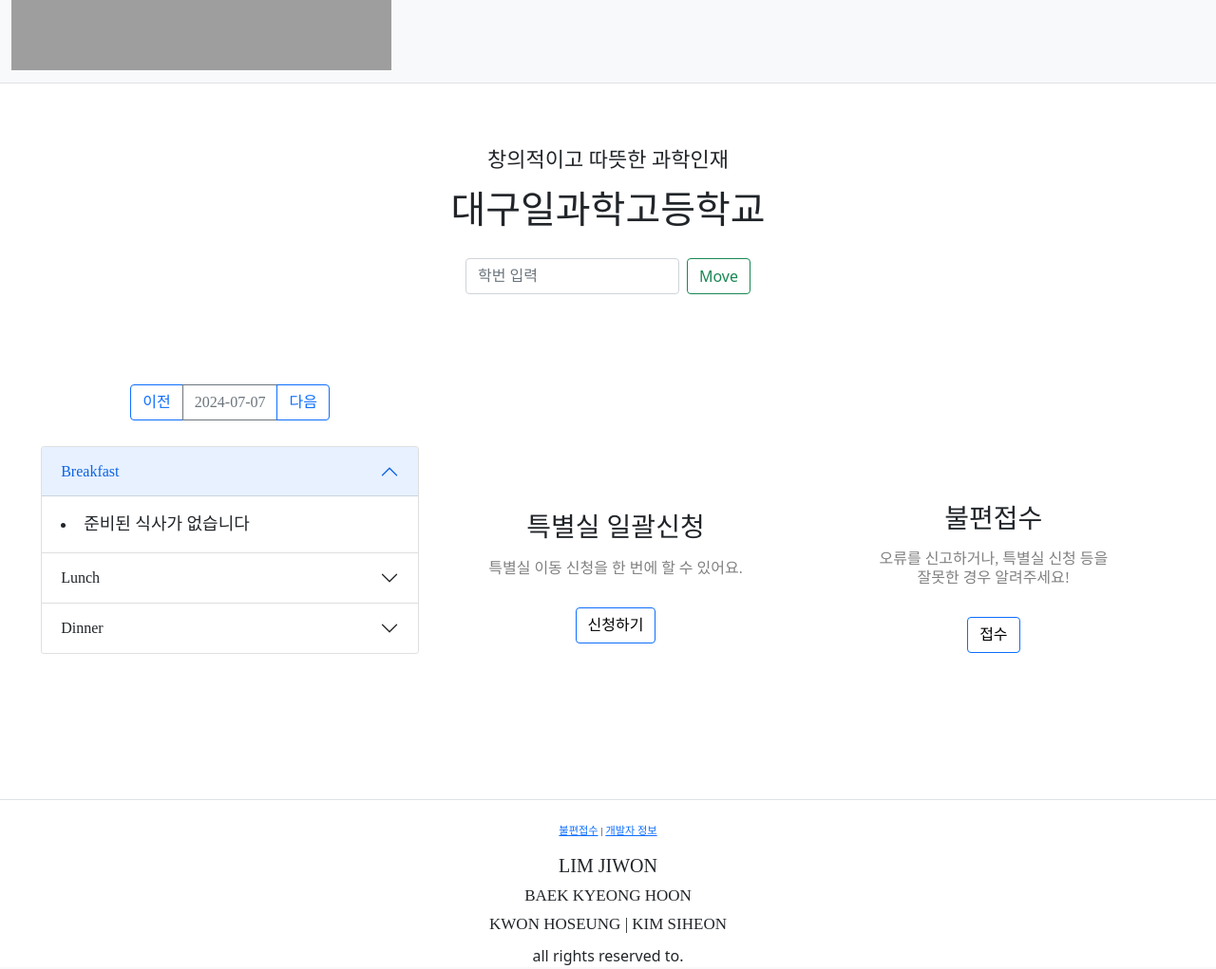
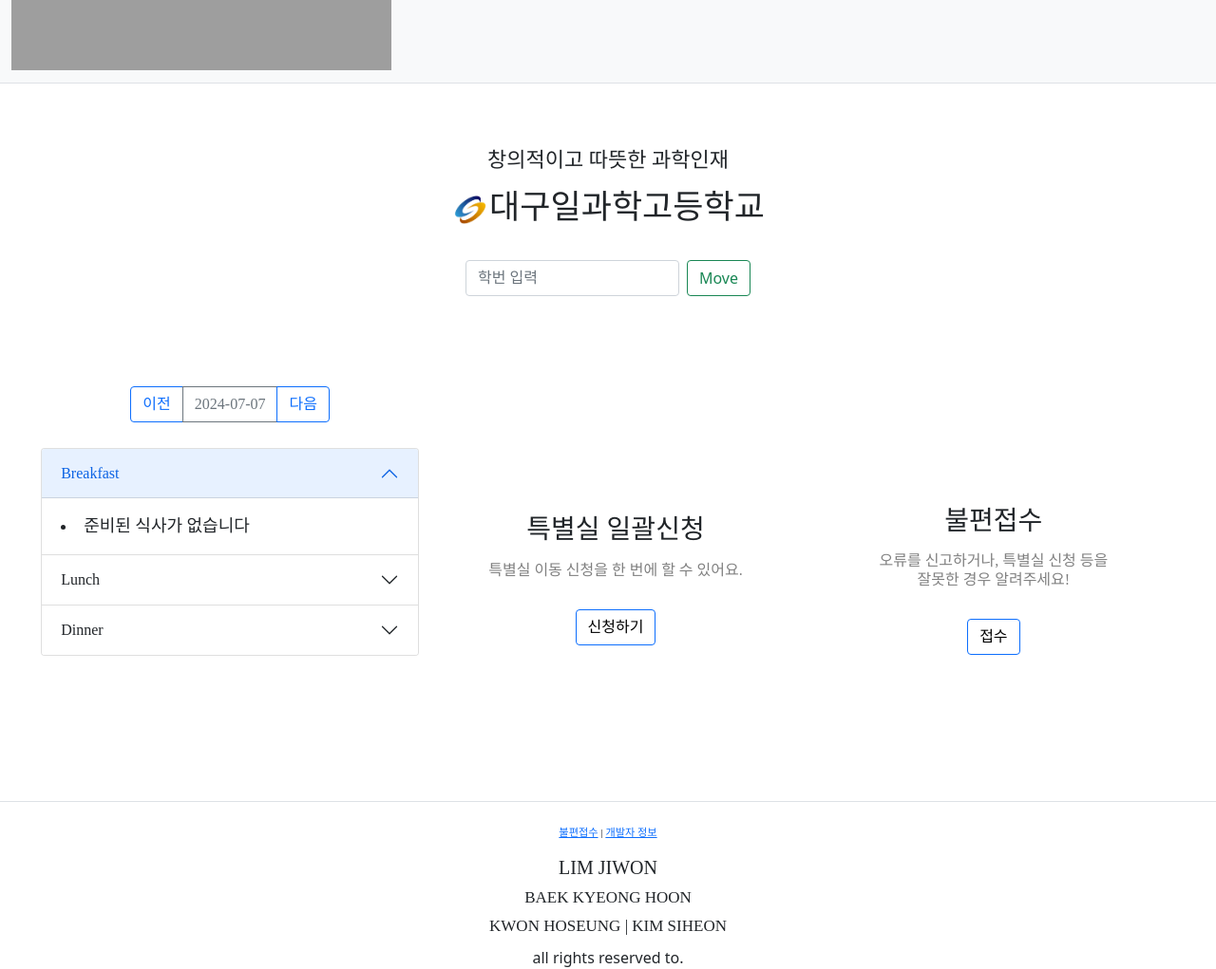
Before and after one commit to Sup-xort/DG1S_LMS, a Django app: page /home/18/ in a window 1280 px wide. Shown: the part 239-1260 px from the top of the page at 95% size. Run offline with Django 5.2, Linux system fonts and the light colour scheme; data that the repository does not hold is empty; some libraries are stand-ins or nearby versions; some web fonts are replaced; grey boxes are pictures that could not be loaded.

Commit message:
Merge remote-tracking branch 'origin/master'

```diff
--- a/templates/pybo/home.html
+++ b/templates/pybo/home.html
@@ -4,7 +4,10 @@
 <div style="padding:10px">
     <div style="text-align: center; margin-bottom: 70px; margin-top: 50px">
         <h1 class="text p-2" style="font-family: 'gmarket'; text-align: center; font-size: 22px;">창의적이고 따뜻한 과학인재</h1>
-        <h1 class="text" style="font-family: 'Gmarket'; text-align: center; font-size: 40px;">대구일과학고등학교</h1>
+        <div style="display: flex; justify-content: center; align-items: center;width: 100%">
+            <img src="/static/images/mlogo.png" style="width: 40px; height: 40px;margin-bottom: 5px"></img>
+            <h1 class="text" style="font-family: 'Gmarket'; font-size: 35px;margin:None">대구일과학고등학교</h1>
+        </div>
 
         <div style="margin: 2%"></div>
 
```
